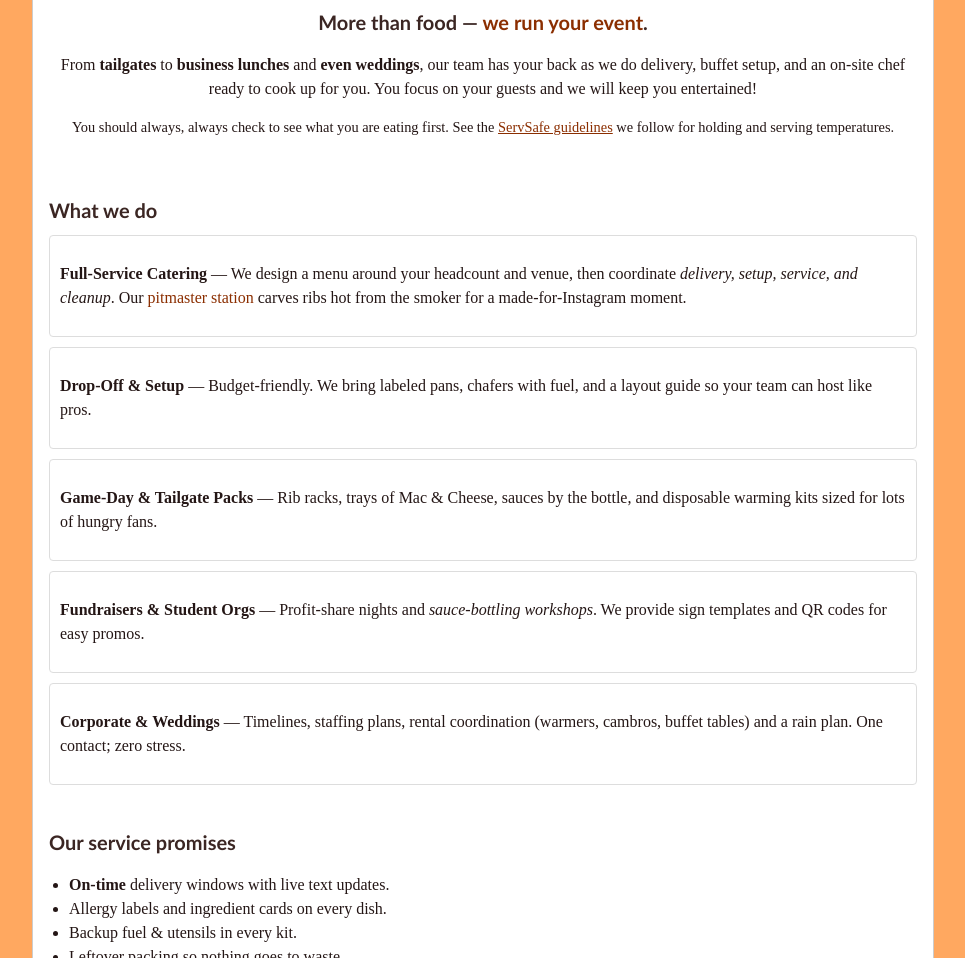
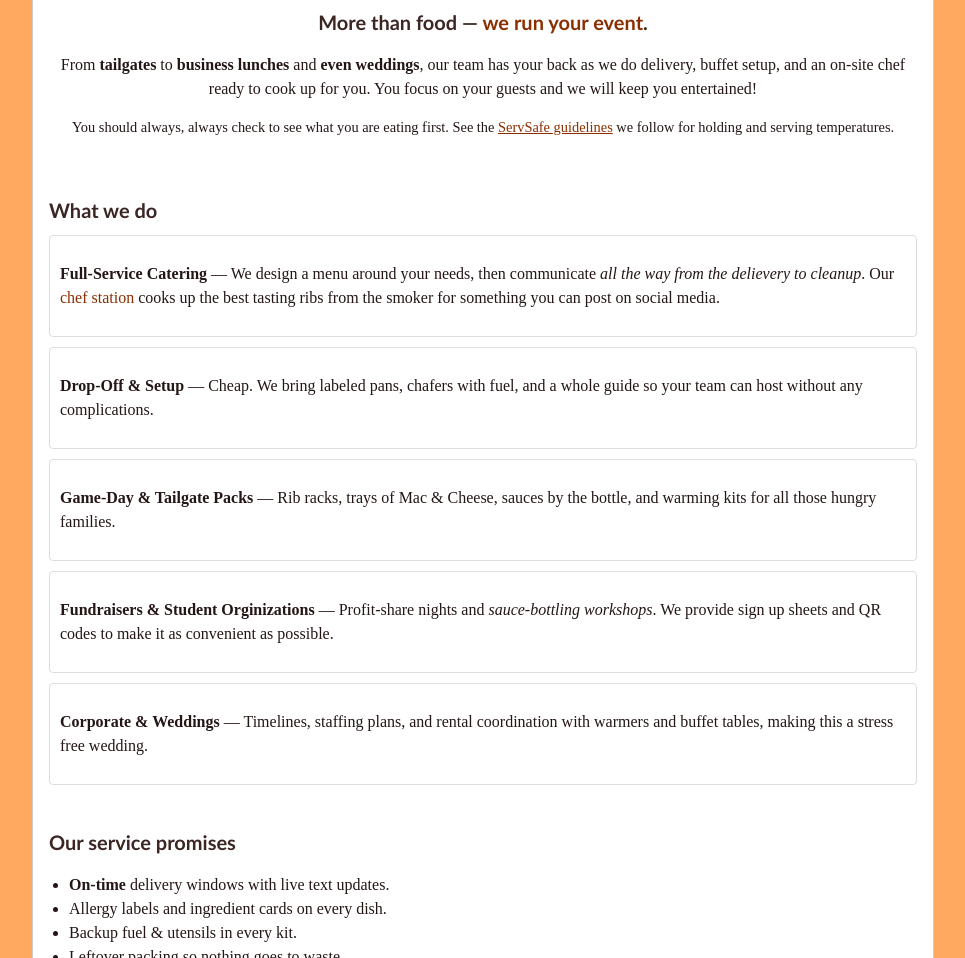
Before and after one commit to Jaimelee3/Khaana-BBQ-Services, a plain HTML site: page index.html in a window 1280 px wide. Shown: the part 236-1194 px from the top of the page, without its empty margins (157-1122 px from the left). Drawn offline with Linux system fonts and the light colour scheme.

Commit message:
Update index.html

```diff
--- a/index.html
+++ b/index.html
@@ -130,12 +130,12 @@
     <section class="panel">
       <h2>What we do</h2>
       <div class="grid">
-        <div class="card"><p><b>Full-Service Catering</b> — We design a menu around your headcount and venue, then
-        coordinate <i>delivery, setup, service, and cleanup</i>. Our <span style="color:#8b2e00;">pitmaster station</span> carves ribs hot from the smoker for a made-for-Instagram moment.</p></div>
-        <div class="card"><p><b>Drop-Off &amp; Setup</b> — Budget-friendly. We bring labeled pans, chafers with fuel, and a layout guide so your team can host like pros.</p></div>
-        <div class="card"><p><b>Game-Day &amp; Tailgate Packs</b> — Rib racks, trays of Mac &amp; Cheese, sauces by the bottle, and disposable warming kits sized for lots of hungry fans.</p></div>
-        <div class="card"><p><b>Fundraisers &amp; Student Orgs</b> — Profit-share nights and <i>sauce-bottling workshops</i>. We provide sign templates and QR codes for easy promos.</p></div>
-        <div class="card"><p><b>Corporate &amp; Weddings</b> — Timelines, staffing plans, rental coordination (warmers, cambros, buffet tables) and a rain plan. One contact; zero stress.</p></div>
+        <div class="card"><p><b>Full-Service Catering</b> — We design a menu around your needs, then
+        communicate <i>all the way from the delievery to cleanup</i>. Our <span style="color:#8b2e00;">chef station</span> cooks up the best tasting ribs from the smoker for something you can post on social media.</p></div>
+        <div class="card"><p><b>Drop-Off &amp; Setup</b> — Cheap. We bring labeled pans, chafers with fuel, and a whole guide so your team can host without any complications.</p></div>
+        <div class="card"><p><b>Game-Day &amp; Tailgate Packs</b> — Rib racks, trays of Mac &amp; Cheese, sauces by the bottle, and warming kits for all those hungry families.</p></div>
+        <div class="card"><p><b>Fundraisers &amp; Student Orginizations</b> — Profit-share nights and <i>sauce-bottling workshops</i>. We provide sign up sheets and QR codes to make it as convenient as possible.</p></div>
+        <div class="card"><p><b>Corporate &amp; Weddings</b> — Timelines, staffing plans, and rental coordination with warmers and buffet tables, making this a stress free wedding.</p></div>
       </div>
     </section>
 
```
